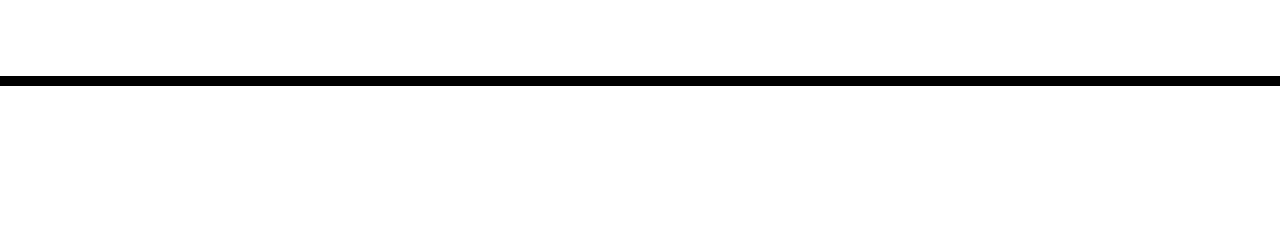
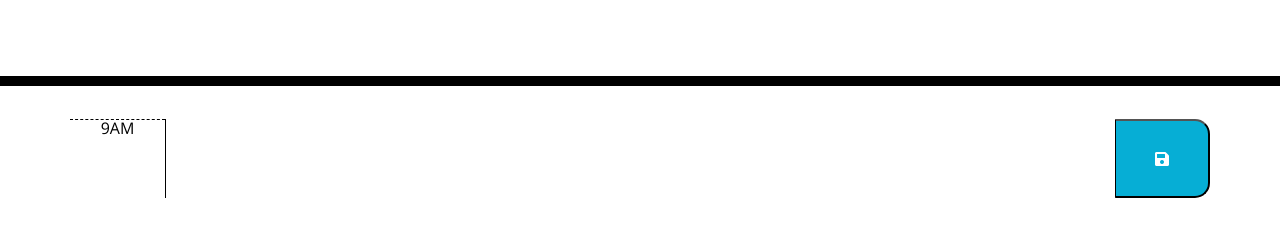
Before and after one commit to KJ234/schedule-your-day, a plain HTML site: page Develop/index.html in a window 1280 px wide. Shown: the part 182-418 px from the top of the page. Drawn offline with nearby package versions, Linux system fonts and the light colour scheme.

Commit message:
adding 9am timeblock

```diff
--- a/Develop/index.html
+++ b/Develop/index.html
@@ -30,6 +30,11 @@
     </header>
     <div class="container">
       <!-- Timeblocks go here -->
+      <div id="hour9" class="row time-block">
+        <div class="col-1 hour">9AM</div>
+        <textarea class="col-10 description"></textarea>
+        <button class="col-1 saveBtn"><i class="fas fa-save"></i></button>
+      </div>
     </div>
 
     <script src="https://cdnjs.cloudflare.com/ajax/libs/jquery/3.2.1/jquery.min.js"></script>
```
